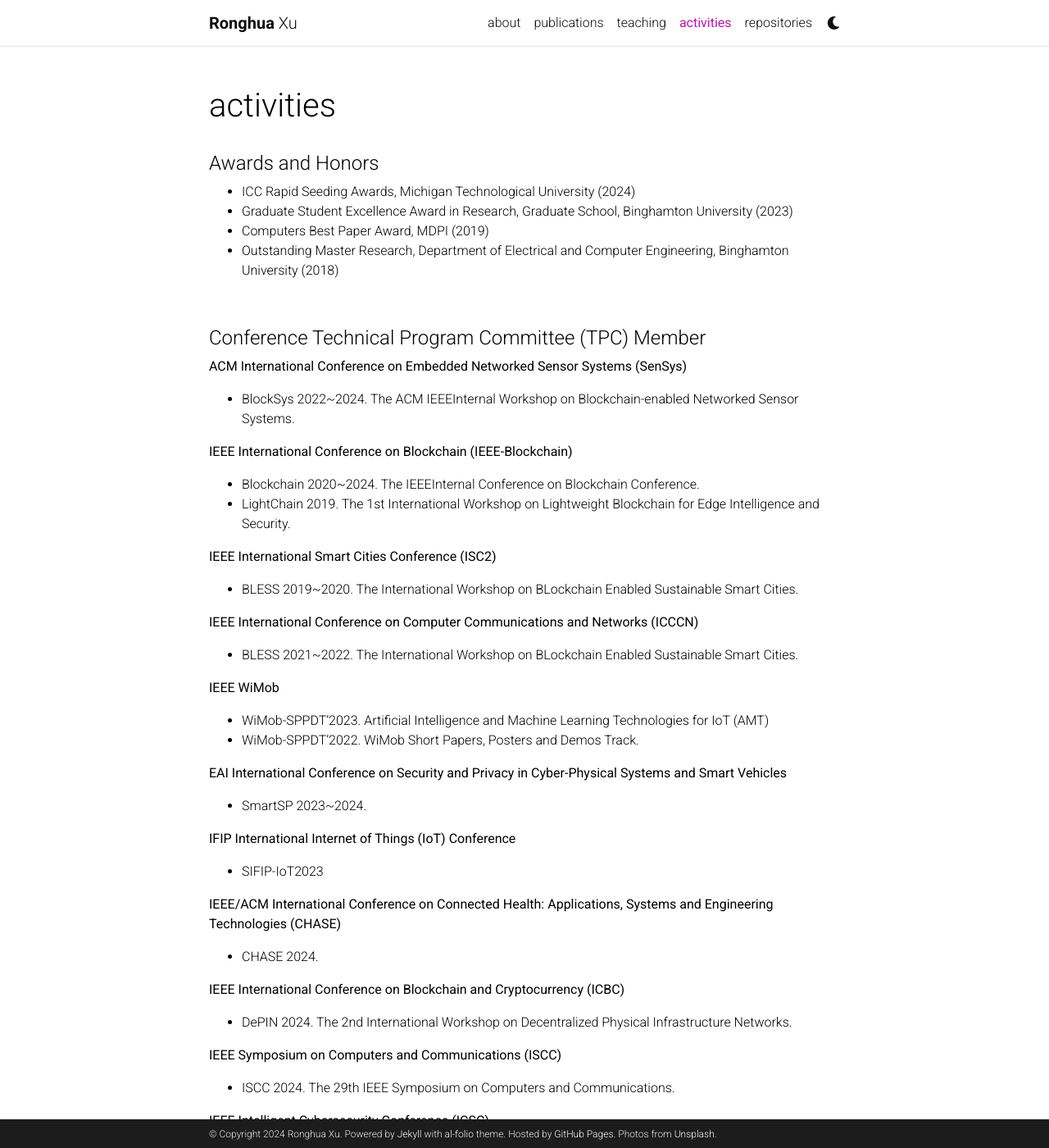
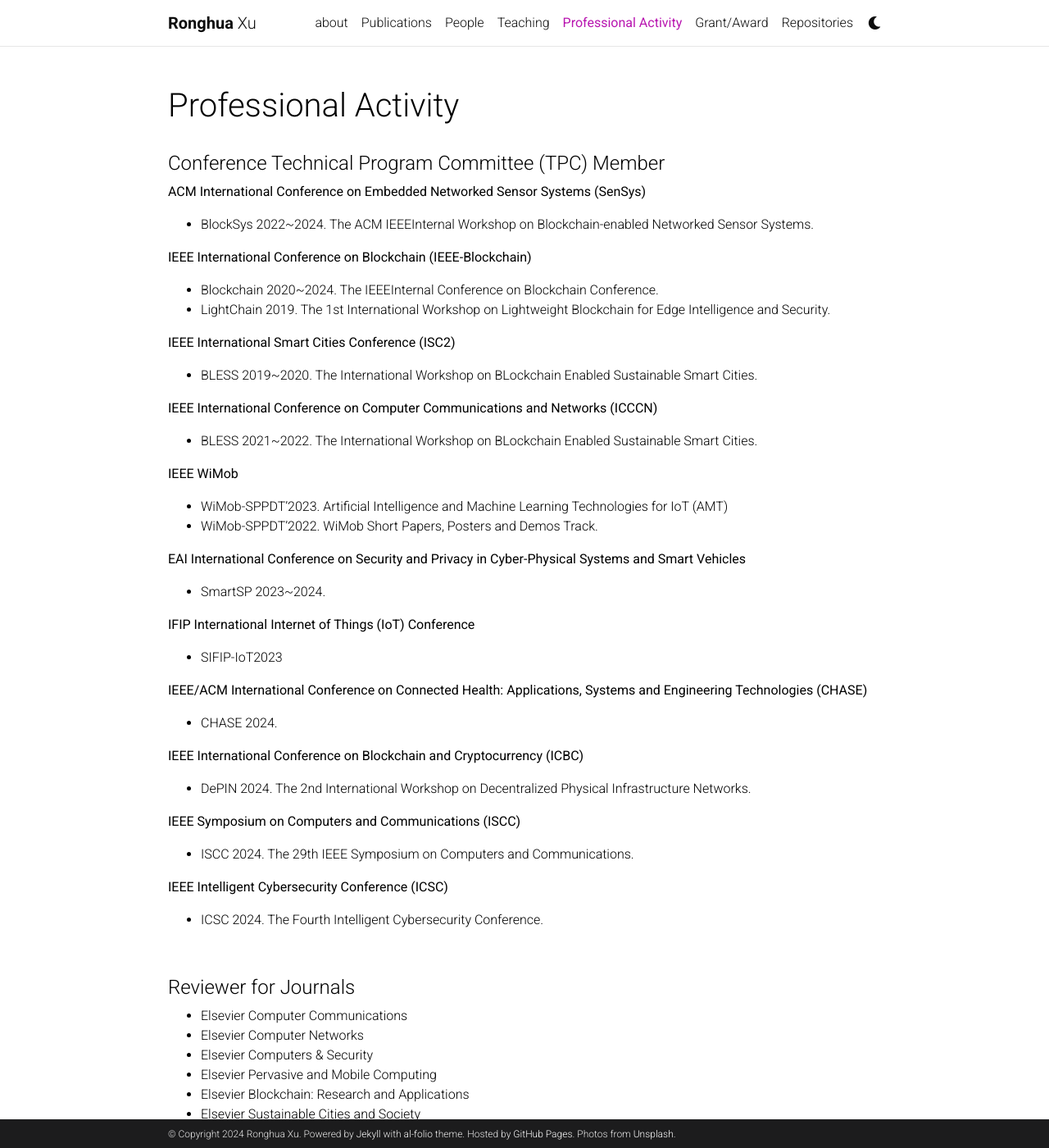
Before and after one commit to samuelxu999/samuelxu999.github.io, a Jekyll site: the page built from _pages/activity.md, in a window 1280 px wide and 1400 px high. Shown: the whole window at 82% size. Built offline with Jekyll 4.4.1, drawn with Linux system fonts in a browser that asks for light colours; comment, search, counter and statistics services are not loaded; a style sheet for code colours, icons or effects is not loaded.

Commit message:
Add peppel and grant pages.

```diff
--- a/_config.yml
+++ b/_config.yml
@@ -51,7 +51,7 @@
 footer_fixed: true
 
 # Dimensions
-max_width: 800px
+max_width: 900px
 
 # TODO: add layout settings (single page vs. multi-page)
 
--- a/_pages/activity.md
+++ b/_pages/activity.md
@@ -1,19 +1,11 @@
 ---
 layout: page
 permalink: /activity/
-title: activities
+title: Professional Activity
 description:
 nav: true
 nav_order: 4
 ---
-<h4>Awards and Honors</h4>
-<ul>
-<li>ICC Rapid Seeding Awards, Michigan Technological University (2024)</li>
-<li>Graduate Student Excellence Award in Research, Graduate School, Binghamton University (2023)</li>
-<li>Computers Best Paper Award, MDPI (2019)</li>
-<li>Outstanding Master Research, Department of Electrical and Computer Engineering, Binghamton University (2018)</li>
-</ul>
-<br>
 
 <h4>Conference Technical Program Committee (TPC) Member</h4>
 
```
Also changed, not shown: _pages/award.md (added, +26 -0 lines), _pages/people.md (added, +22 -0 lines), _pages/publications.md (+1 -1 lines), _pages/repositories.md (+2 -2 lines), _pages/teaching.md (+2 -2 lines).
